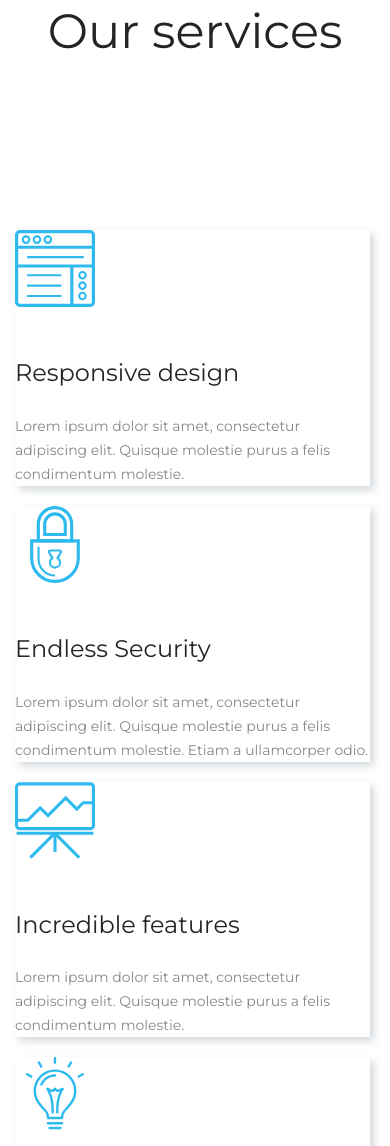
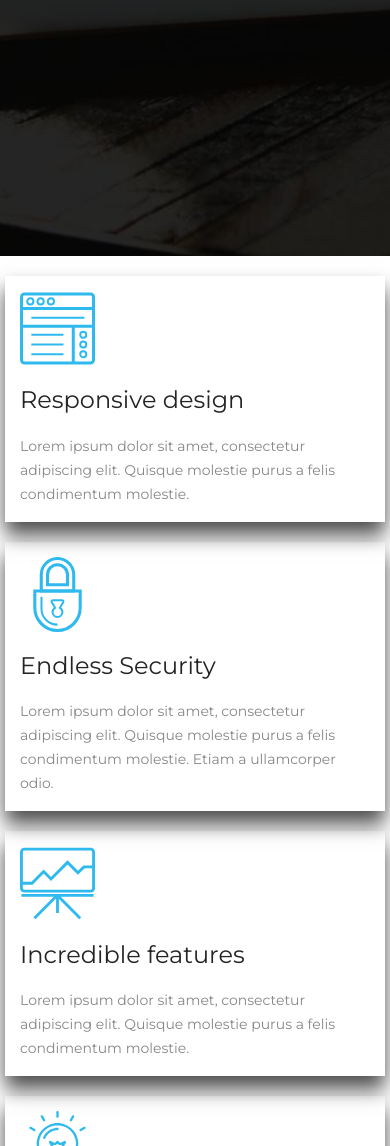
Before and after one commit to RyabovEvgeniy/Austera, a plain HTML site: page index.html in a window 390 px wide. Shown: the part 854-2000 px from the top of the page. Drawn offline with Linux system fonts and the light colour scheme.

Commit message:
Адаптив карточек в блоке Services

```diff
--- a/index.html
+++ b/index.html
@@ -34,8 +34,51 @@
 				</div>
 				</div>
 			</div>
+			<section class="page__services services">
+				<div class="services__container _container">
+					<div class="services__body">
+						<div class="services__column">
+							<div class="services__item item-service">
+								<div class="item-service__icon">
+									<img src="img/services/box-1.svg" alt="Responsive design">
+								</div>
+								<h3 class="item-service__title">Responsive design</h3>
+								<div class="item-service__text">Lorem ipsum dolor sit amet, consectetur adipiscing elit. Quisque molestie purus a felis condimentum molestie.</div>
+							</div>
+						</div>
+						<div class="services__column">
+							<div class="services__item item-service">
+								<div class="item-service__icon">
+									<img src="img/services/box-2.svg" alt="Endless Security">
+								</div>
+								<h3 class="item-service__title">Endless Security</h3>
+								<div class="item-service__text">Lorem ipsum dolor sit amet, consectetur adipiscing elit. Quisque molestie purus a felis condimentum molestie. Etiam a ullamcorper odio.</div>
+							</div>
+						</div>
+						<div class="services__column">
+							<div class="services__item item-service">
+								<div class="item-service__icon">
+									<img src="img/services/box-3.svg" alt="Incredible features">
+								</div>
+								<h3 class="item-service__title">Incredible features</h3>
+								<div class="item-service__text">Lorem ipsum dolor sit amet, consectetur adipiscing elit. Quisque molestie purus a felis condimentum molestie.</div>
+							</div>
+						</div>
+						<div class="services__column">
+							<div class="services__item item-service">
+								<div class="item-service__icon">
+									<img src="img/services/box-4.svg" alt="Fresh ideas">
+								</div>
+								<h3 class="item-service__title">Fresh ideas</h3>
+								<div class="item-service__text">Lorem ipsum dolor sit amet, consectetur adipiscing elit. Quisque molestie purus a felis condimentum molestie. Etiam a ullamcorper odio.</div>
+							</div>
+						</div>
+					</div>
+				</div>
+
+			</section>
 		</main>
-		<section class="services">
+<!-- 		<section class="services">
 			<div class="services__main-block services-block">
 				<div class="services-block__container _container">
 					<div class="services-block__body">
@@ -70,7 +113,7 @@
 					</div>
 				</div>
 			</div>
-		</section>
+		</section> -->
 		<footer class="footer">
 			Я подвал
 		</footer>
--- a/style.scss
+++ b/style.scss
@@ -122,20 +122,24 @@ h1,h2,h3,h4,h5,h6{font-size:inherit;font-weight: 400;}
 
 /*-------------Page-------------*/
 .page {
-	background-image: url(/img/main/layers.jpg);
-	background-size: cover;
+	/* background-image: url(/img/main/layers.jpg);
+	background-size: cover; */
 	flex: 1 1 auto;
 	&__main-block {
+		background-image: url(/img/main/layers.jpg);
+		background-size: cover;
 		// margin-top: 428px;
-		margin: 428px 0 303px;
+		padding: 428px 0 303px;
+	}
+	&__services {
 	}
 }
 
 /*-------------Services-------------*/
-.services {
+/* .services {
 
 	&__main-block {
-		// background-color: #C8C8C8;
+
 	}
 }
 .services-block {
@@ -185,9 +189,7 @@ h1,h2,h3,h4,h5,h6{font-size:inherit;font-weight: 400;}
 	flex-wrap: wrap;
 	text-align: start;
 
-	/* &>div:not(:last-child) {
-		margin-right: 46px;
-	} */
+
 	&__item {
 		flex: 1 1 20%;
 		background-color: #fff;
@@ -241,7 +243,7 @@ h1,h2,h3,h4,h5,h6{font-size:inherit;font-weight: 400;}
 			margin-right: 5px;
 		}
 	}
-}
+} */
 /*-------------Подвал-------------*/
 .footer {
 
@@ -291,7 +293,7 @@ h1,h2,h3,h4,h5,h6{font-size:inherit;font-weight: 400;}
 @media (max-width: 769px) {
 	.page {
 		&__main-block {
-			margin: 200px 0;
+			// margin: 200px 0;
 		}
 	}
 	.main-block {
@@ -303,3 +305,76 @@ h1,h2,h3,h4,h5,h6{font-size:inherit;font-weight: 400;}
 		}
 	}
 }
+
+//Services
+.services {
+
+	&__container {
+	}
+
+	&__body {
+		display: flex;
+		flex-wrap: wrap;
+		margin: 0px -15px;
+		padding-top: 20px;
+	}
+
+	&__column {
+		padding: 0px 15px;
+		flex: 0 1 25%;
+	}
+
+	&__item {
+		height: 100%;
+		box-shadow: 0px 13px 19px rgba($color: #000000, $alpha: 0.7);
+		padding: 15px;
+
+
+	}
+}
+
+.item-service {
+
+	&__icon {
+		img {
+			width: 75px;
+			height: 75px;
+		}
+
+	}
+
+	&__title {
+		font-size: 24px;
+		line-height: 1.2;
+		color: #242424;
+	}
+
+	&__text {
+		font-size: 14px;
+		line-height: 1.7;
+		color: #878787;
+	}
+
+	&> *:not(:last-child) {
+		margin: 0px 0px 20px 0px;
+	}
+}
+
+@media (max-width: 1330px) {
+	.services {
+		&__column {
+			flex: 0 1 50%;
+			margin: 0px 0px 20px 0px;
+			padding: 0px 10px;
+		}
+	}
+}
+@media (max-width: 769px) {
+	.services {
+		&__column {
+			flex: 0 1 100%;
+			margin: 0px 0px 20px 0px;
+			padding: 0px 5px;
+		}
+	}
+}
```
Also changed, not shown: css/style.css, 1 other file.
